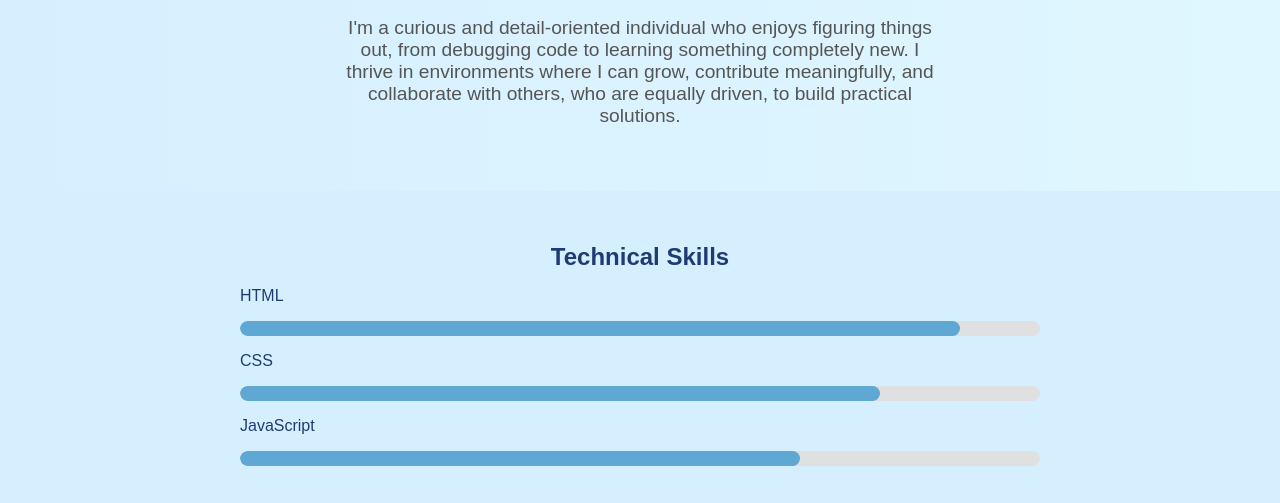
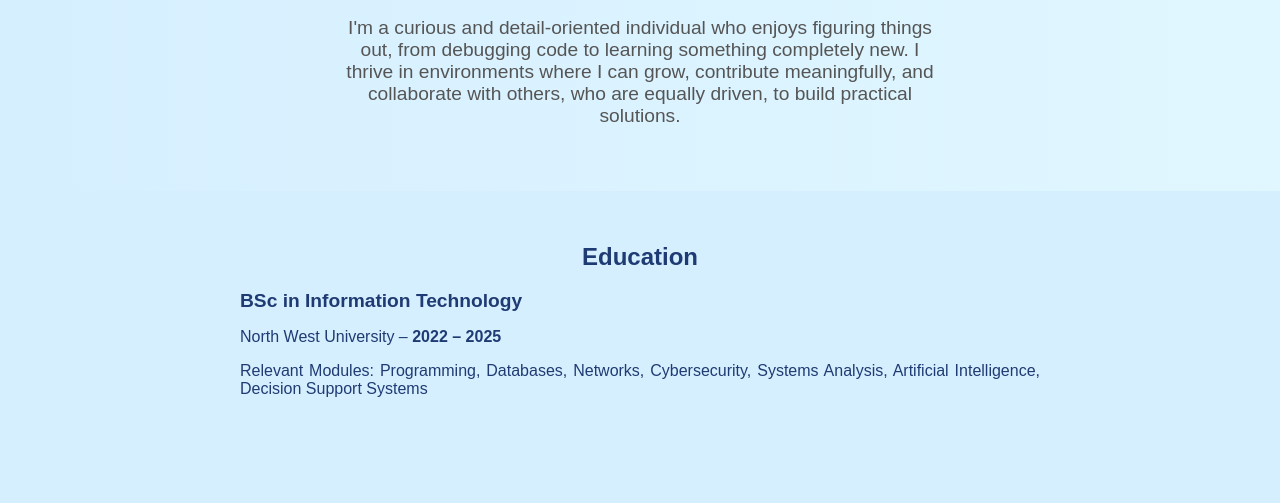
Before and after one commit to m-malo-z/my-virtual-cv, a plain HTML site: page malo_virtual_cv_index.html in a window 1280 px wide. Shown: the part 271-774 px from the top of the page. Drawn offline with Linux system fonts and the light colour scheme.

Commit message:
Added education

```diff
--- a/malo_virtual_cv_index.html
+++ b/malo_virtual_cv_index.html
@@ -22,6 +22,16 @@
     I'm a curious and detail-oriented individual who enjoys figuring things out, from debugging code to learning something completely new. I thrive in environments where I can grow, contribute meaningfully, and collaborate with others, who are equally driven, to build practical solutions.
     </p>
   </section>
+
+  <section class="education">
+    <h2>Education</h2>
+    <div class="edu-entry">
+      <h3>BSc in Information Technology</h3>
+      <p>North West University – <span class="edu-date">2022 – 2025</span></p>
+      <p>Relevant Modules: Programming, Databases, Networks, Cybersecurity, Systems Analysis, Artificial Intelligence, Decision Support Systems</p>
+    </div>
+  </section>
+
 
   <!-- Technical Skills -->
   <section class="skills">
--- a/malo_virtual_cv_style.css
+++ b/malo_virtual_cv_style.css
@@ -66,6 +66,33 @@ body {
   color: #555;
 }
 
+.education {
+  padding: 2rem;
+  max-width: 800px;
+  margin: auto;
+  text-align: justify;
+}
+
+.education h2 {
+  text-align: center;
+}
+
+.edu-entry {
+  margin-bottom: 1.5rem;
+}
+
+.edu-entry h3 {
+  font-size: 1.2rem;
+  color: var(--light-text);
+  margin-bottom: 0.3rem;
+}
+
+.edu-entry .edu-date {
+  font-weight: bold;
+  color: #1f3b73;
+}
+
+
 /* ---------- Section Layout ---------- */
 .skills,
 .soft-skills,
```
